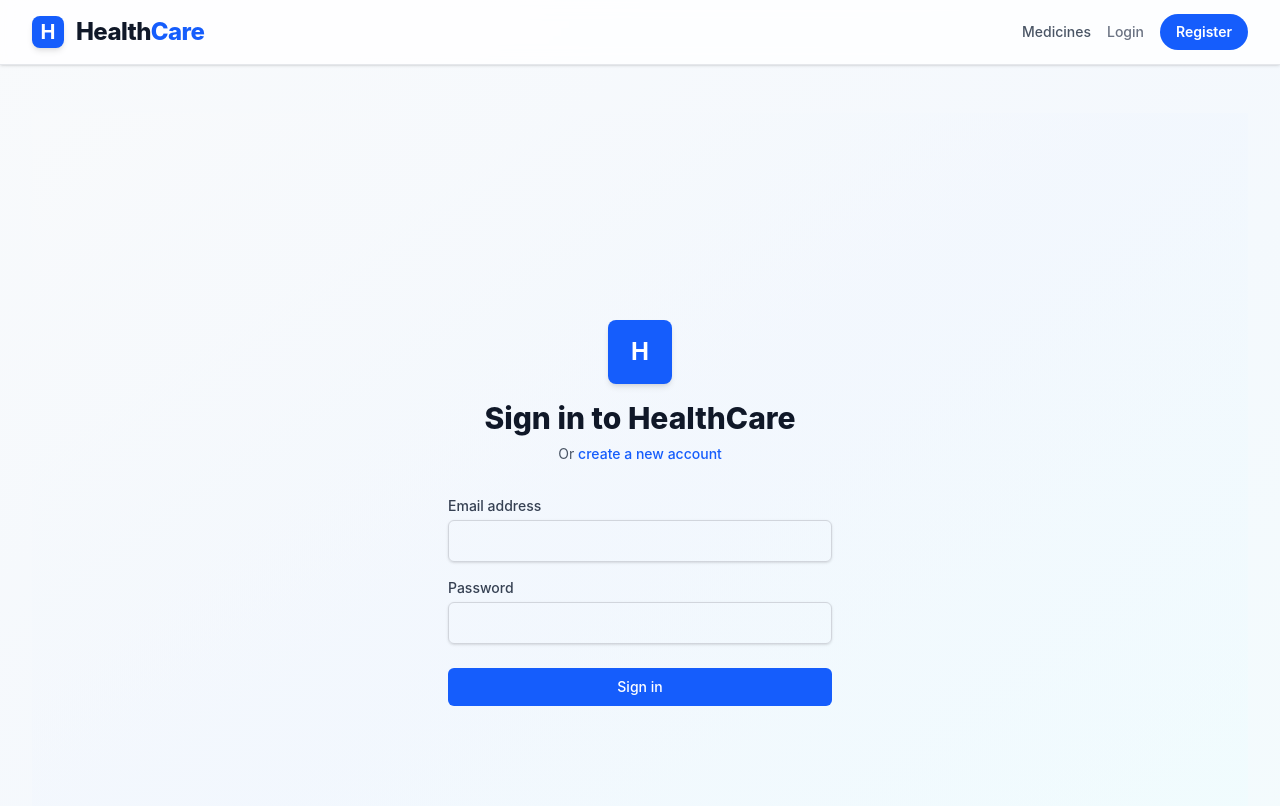
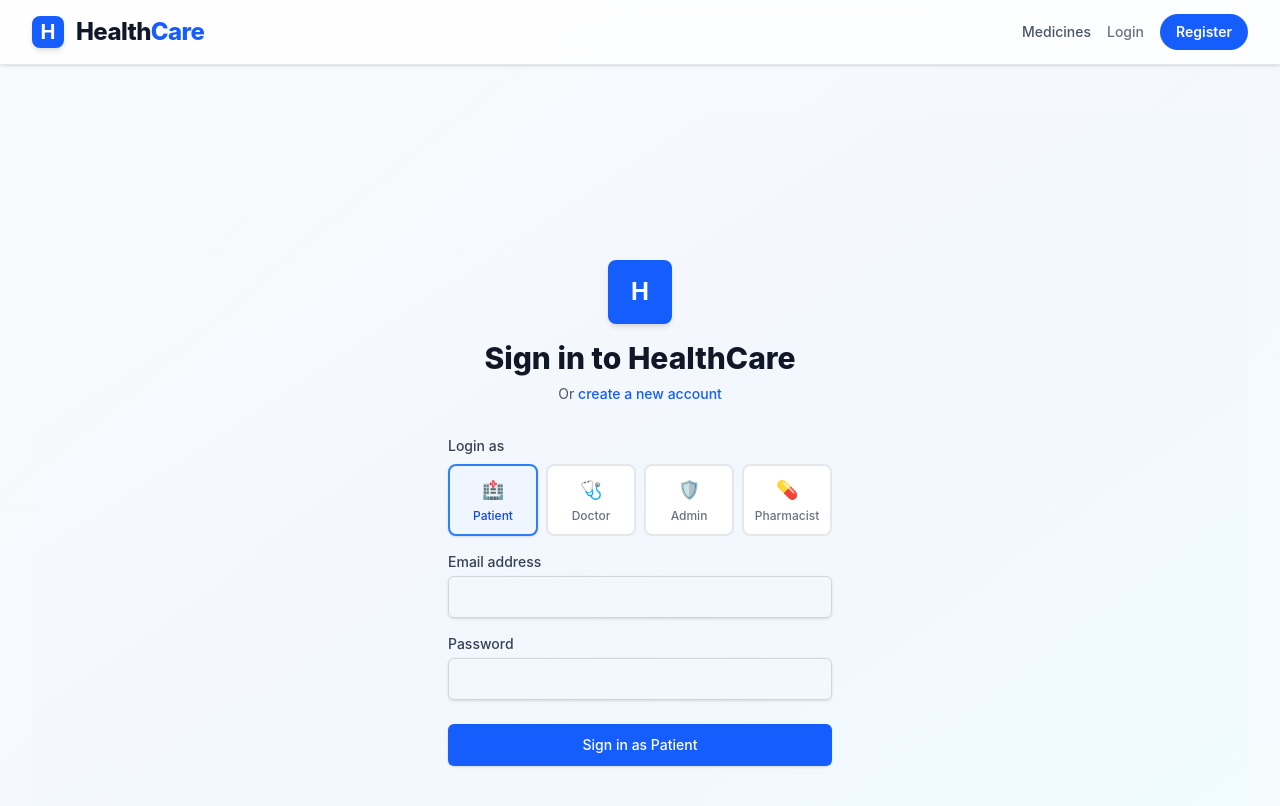
Before and after one commit to nikhilshinde45/deploymentarogya, a React app in the folder frontend/: page /login in a window 1280 px wide. Shown: the top 806 px of the page. Built offline with nearby package versions, Linux system fonts and the light colour scheme; the HTML template or start-up script is replaced by a standard one.

Commit message:
Updated login and register pages with role-based logic

```diff
--- a/frontend/src/pages/Login.jsx
+++ b/frontend/src/pages/Login.jsx
@@ -3,9 +3,37 @@ import { Link, useNavigate } from 'react-router-dom';
 import axios from 'axios';
 import { useToast } from '../hooks/useToast';
 
+const ROLES = [
+  { value: 'patient', label: 'Patient', icon: '🏥' },
+  { value: 'doctor', label: 'Doctor', icon: '🩺' },
+  { value: 'admin', label: 'Admin', icon: '🛡️' },
+  { value: 'pharmacist', label: 'Pharmacist', icon: '💊' },
+];
+
+const getLoginEndpoint = (role) => {
+  switch (role) {
+    case 'doctor': return '/api/doctor/login';
+    case 'admin': return '/api/admin/login';
+    case 'pharmacist': return '/api/auth/login';
+    case 'patient':
+    default: return '/api/auth/login';
+  }
+};
+
+const getDashboardPath = (role) => {
+  switch (role) {
+    case 'doctor': return '/doctor-dashboard';
+    case 'admin': return '/admin-dashboard';
+    case 'pharmacist': return '/pharmacist-dashboard';
+    case 'patient':
+    default: return '/patient-dashboard';
+  }
+};
+
 const Login = () => {
   const [email, setEmail] = useState('');
   const [password, setPassword] = useState('');
+  const [role, setRole] = useState('patient');
   const [loading, setLoading] = useState(false);
   const navigate = useNavigate();
   const { pushToast } = useToast();
@@ -15,14 +43,14 @@ const Login = () => {
     setLoading(true);
 
     try {
-      const response = await axios.post('/api/auth/login', {
-        email,
-        password
-      });
+      const endpoint = getLoginEndpoint(role);
+      const response = await axios.post(endpoint, { email, password });
 
-      localStorage.setItem('userInfo', JSON.stringify(response.data));
+      const userData = { ...response.data, role: response.data.role || role };
+      localStorage.setItem('userInfo', JSON.stringify(userData));
+
       pushToast('Login successful!', 'success');
-      navigate('/');
+      navigate(getDashboardPath(userData.role));
     } catch (error) {
       pushToast(error.response?.data?.message || 'Login failed', 'error');
     } finally {
@@ -45,6 +73,30 @@ const Login = () => {
         </div>
         <form className="mt-8 space-y-6" onSubmit={handleSubmit}>
           <div className="space-y-4">
+            {/* Role Selector */}
+            <div>
+              <label className="block text-sm font-medium text-gray-700 mb-2">
+                Login as
+              </label>
+              <div className="grid grid-cols-4 gap-2">
+                {ROLES.map((r) => (
+                  <button
+                    key={r.value}
+                    type="button"
+                    onClick={() => setRole(r.value)}
+                    className={`flex flex-col items-center gap-1 py-2.5 px-2 rounded-lg border-2 text-xs font-medium transition-all duration-200 cursor-pointer
+                      ${role === r.value
+                        ? 'border-blue-500 bg-blue-50 text-blue-700 shadow-sm'
+                        : 'border-gray-200 bg-white text-gray-500 hover:border-blue-300 hover:bg-blue-50/50'
+                      }`}
+                  >
+                    <span className="text-lg">{r.icon}</span>
+                    <span>{r.label}</span>
+                  </button>
+                ))}
+              </div>
+            </div>
+
             <div>
               <label htmlFor="email" className="block text-sm font-medium text-gray-700">
                 Email address
@@ -57,7 +109,7 @@ const Login = () => {
                 required
                 value={email}
                 onChange={(e) => setEmail(e.target.value)}
-                className="mt-1 block w-full px-3 py-2 border border-gray-300 rounded-md shadow-sm placeholder-gray-400 focus:outline-none focus:ring-blue-500 focus:border-blue-500"
+                className="mt-1 block w-full px-3 py-2 border border-gray-300 rounded-md shadow-sm placeholder-gray-400 focus:outline-none focus:ring-blue-500 focus:border-blue-500 transition-colors duration-200 hover:border-blue-400"
               />
             </div>
             <div>
@@ -72,7 +124,7 @@ const Login = () => {
                 required
                 value={password}
                 onChange={(e) => setPassword(e.target.value)}
-                className="mt-1 block w-full px-3 py-2 border border-gray-300 rounded-md shadow-sm placeholder-gray-400 focus:outline-none focus:ring-blue-500 focus:border-blue-500"
+                className="mt-1 block w-full px-3 py-2 border border-gray-300 rounded-md shadow-sm placeholder-gray-400 focus:outline-none focus:ring-blue-500 focus:border-blue-500 transition-colors duration-200 hover:border-blue-400"
               />
             </div>
           </div>
@@ -81,9 +133,9 @@ const Login = () => {
             <button
               type="submit"
               disabled={loading}
-              className="group relative w-full flex justify-center py-2 px-4 border border-transparent text-sm font-medium rounded-md text-white bg-blue-600 hover:bg-blue-700 focus:outline-none focus:ring-2 focus:ring-offset-2 focus:ring-blue-500 disabled:opacity-50 disabled:cursor-not-allowed"
+              className="group relative w-full flex justify-center py-2.5 px-4 border border-transparent text-sm font-medium rounded-md text-white bg-blue-600 hover:bg-blue-700 focus:outline-none focus:ring-2 focus:ring-offset-2 focus:ring-blue-500 disabled:opacity-50 disabled:cursor-not-allowed transition-all duration-200 shadow-sm hover:shadow-md"
             >
-              {loading ? 'Signing in...' : 'Sign in'}
+              {loading ? 'Signing in...' : `Sign in as ${ROLES.find(r => r.value === role)?.label}`}
             </button>
           </div>
         </form>
--- a/frontend/src/pages/Register.jsx
+++ b/frontend/src/pages/Register.jsx
@@ -105,11 +105,10 @@ const Register = () => {
                 required
                 value={formData.role}
                 onChange={handleChange}
-                className="mt-1 block w-full px-3 py-2 border border-gray-300 rounded-md shadow-sm placeholder-gray-400 focus:outline-none focus:ring-blue-500 focus:border-blue-500"
+                className="mt-1 block w-full px-3 py-2 border border-gray-300 rounded-md shadow-sm placeholder-gray-400 focus:outline-none focus:ring-blue-500 focus:border-blue-500 transition-colors duration-200 hover:border-blue-400 cursor-pointer appearance-none bg-white"
               >
                 <option value="">Select your role</option>
                 <option value="patient">Patient</option>
-                <option value="doctor">Doctor</option>
                 <option value="pharmacist">Pharmacist</option>
               </select>
             </div>
```
